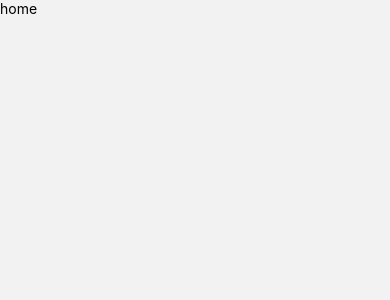
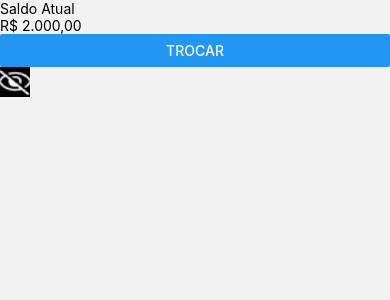
Before and after one commit to luan-rodrigues1/financial-control-mobile, a React Native app: screen / in a window 390 px wide. Both pictures are taken after a click on the button "ENTRAR". Shown: the top 300 px of the page. Built offline with nearby package versions, Linux system fonts and the light colour scheme.

Commit message:
feat: creation of the TotalMoney component and the Usercontext

```diff
--- a/App.tsx
+++ b/App.tsx
@@ -1,16 +1,10 @@
-import { StatusBar } from 'expo-status-bar';
-import { StyleSheet, Text, View } from 'react-native';
 import Routes from './src/routes';
+import UserProvider from './src/contexts/UserContext';
+
 
 export default function App() {
-  return <Routes/>
+  return <UserProvider>
+            <Routes/>
+          </UserProvider>
+
 }
-
-const styles = StyleSheet.create({
-  container: {
-    flex: 1,
-    backgroundColor: '#fff',
-    alignItems: 'center',
-    justifyContent: 'center',
-  },
-});
--- /dev/null
+++ b/src/components/TotalMoney/index.tsx
@@ -0,0 +1,23 @@
+import { Image, Text, View, StyleSheet, Button } from "react-native"
+import { useContext } from "react"
+import { UserContext } from "../../contexts/UserContext"
+const TotalMoney = () =>{
+    const {balanceVisibility, visibilitySwitch} = useContext(UserContext)
+    return <View>
+        <Text>Saldo Atual</Text>
+        <Text >R$ {balanceVisibility ? "..." : "2.000,00"}</Text>
+        <Button onPress={() => visibilitySwitch()} title="trocar"/>
+        <Image style={styles.imagem} source={require('../../assets/visibilityoff.png')}/>
+    </View>
+}
+
+const styles = StyleSheet.create({
+    imagem:{
+        backgroundColor: "black",
+        color: "blue",
+        width: 30,
+        height: 30,
+    }
+})
+
+export default TotalMoney
--- /dev/null
+++ b/src/contexts/UserContext/index.tsx
@@ -0,0 +1,29 @@
+import { createContext, useState } from "react";
+interface IProfileContextProps {
+    children: React.ReactNode;
+}
+
+export interface IProfileContext {
+    balanceVisibility: boolean;
+    setBalanceVisibility: React.Dispatch<React.SetStateAction<boolean>>
+    visibilitySwitch: () => void
+}
+
+export const UserContext = createContext<IProfileContext>({} as IProfileContext)
+
+const UserProvider = ({children}:IProfileContextProps) => {
+    const [balanceVisibility, setBalanceVisibility] = useState<boolean>(false)
+
+    const visibilitySwitch = () =>{
+        if(balanceVisibility){
+            return setBalanceVisibility(false)
+        }
+
+        return setBalanceVisibility(true)
+    }
+
+    return <UserContext.Provider value={{balanceVisibility, setBalanceVisibility, visibilitySwitch}}>{children}</UserContext.Provider>
+
+}
+
+export default UserProvider
--- a/src/screens/home.tsx
+++ b/src/screens/home.tsx
@@ -1,8 +1,9 @@
 import { Text, View } from "react-native"
+import TotalMoney from "../components/TotalMoney"
 
 const Home = () =>{
     return <View>
-        <Text>home</Text>
+        <TotalMoney/>
     </View>
 }
 
```
Also changed, not shown: src/assets/visibilityoff.png (added).
